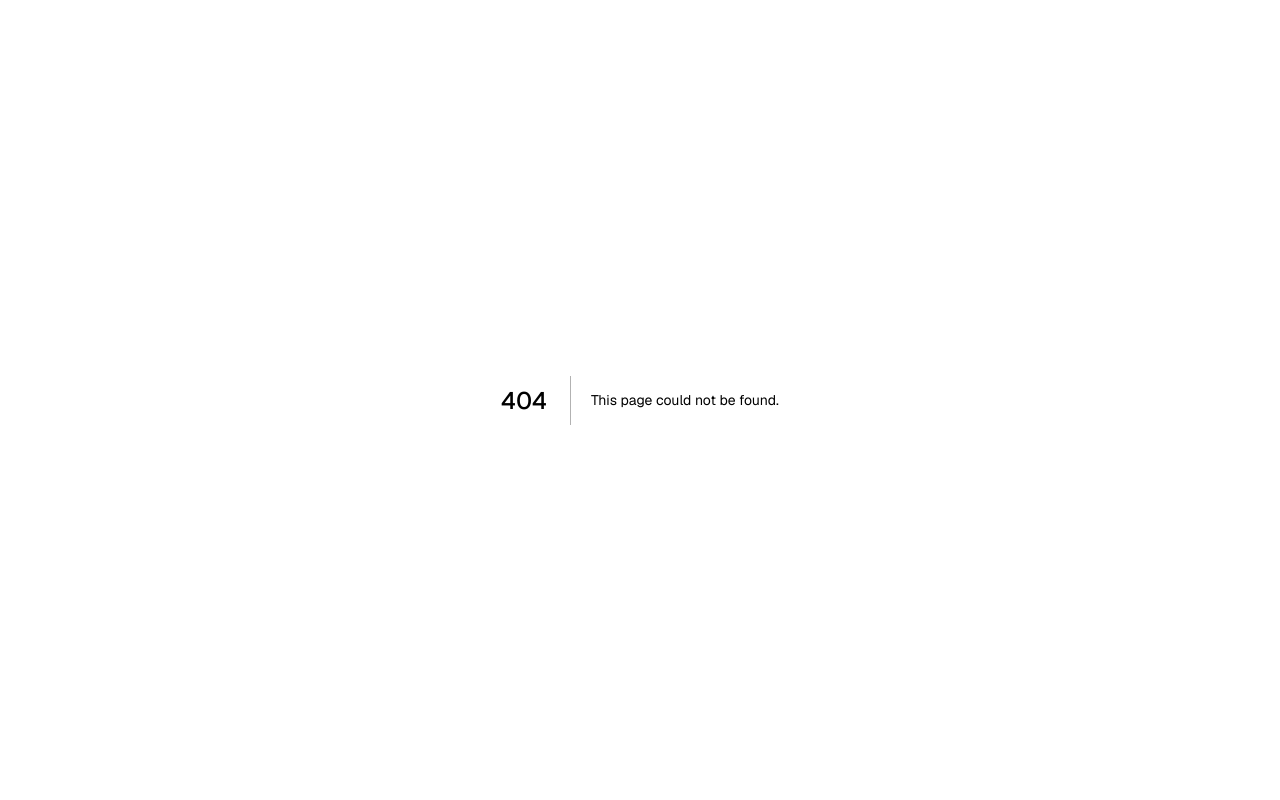
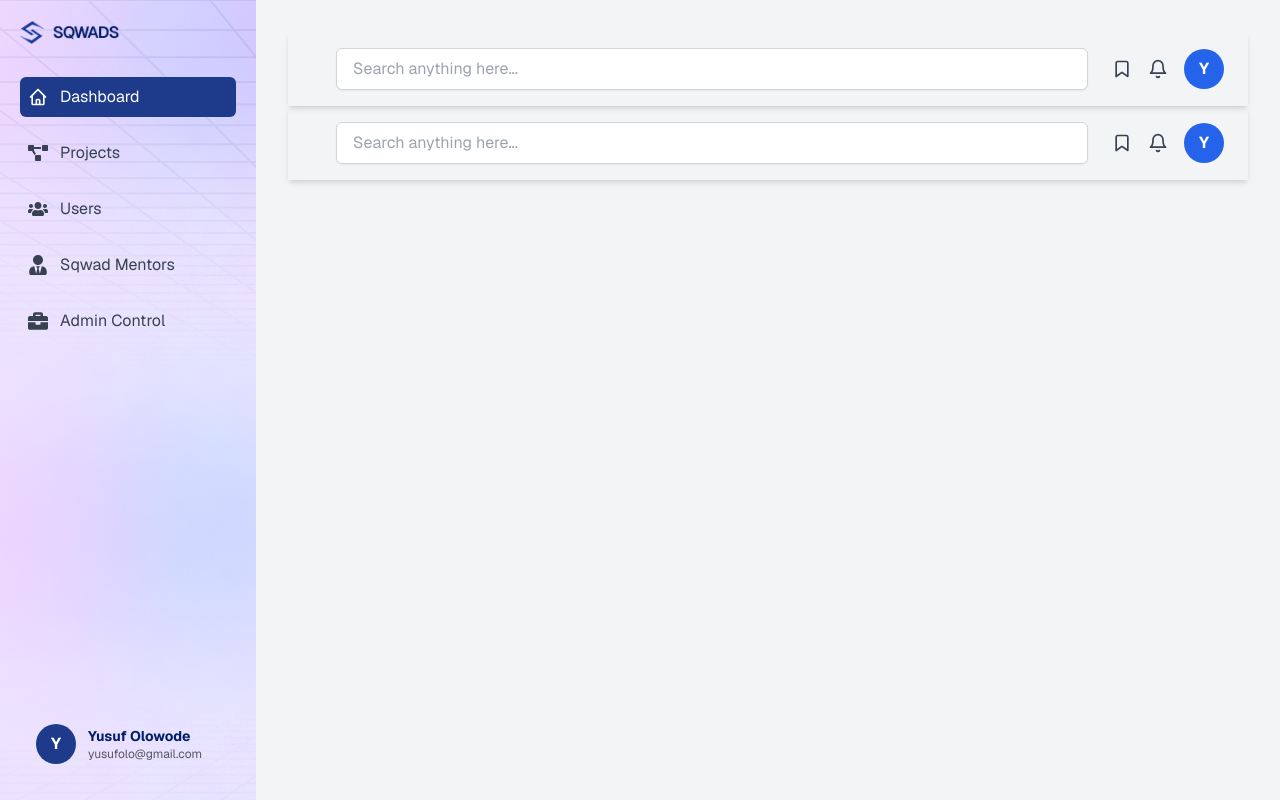
Before and after one commit to Sqwads/FE, a Next.js app: page /admin_topnav in a window 1280 px wide. Before the commit this address had no page. Built offline with nearby package versions, Linux system fonts and the light colour scheme.

Commit message:
Dashboards in progress

```diff
--- /dev/null
+++ b/app/(admin)/admin_dashboard/page.tsx
@@ -0,0 +1,11 @@
+import React from 'react';
+
+function AdminDashboard() {
+    return (
+        <div>
+            <h1>Welcome to the SQWADS Dashboard...</h1>
+        </div>
+    );
+}
+
+export default AdminDashboard;
--- /dev/null
+++ b/app/(admin)/admin_sidebar/page.tsx
@@ -0,0 +1,68 @@
+'use client';
+
+import { useState } from 'react';
+import { AiOutlineClose, AiOutlineMenu } from 'react-icons/ai';
+import { FaProjectDiagram, FaUsers, FaUserTie, FaBriefcase } from 'react-icons/fa';
+import { HiOutlineHome } from 'react-icons/hi';
+import Link from 'next/link';
+import Image from 'next/image';
+
+const AdminSidebar = () => {
+  const [isOpen, setIsOpen] = useState(false);
+
+  return (
+    <div className="relative h-screen">
+      {/* Mobile Menu Toggle */}
+      <button
+        className="md:hidden fixed top-4 left-4 z-50 p-2 text-gray-700 bg-white shadow-lg rounded-md"
+        onClick={() => setIsOpen(!isOpen)}
+      >
+        {isOpen ? <AiOutlineClose size={24} /> : <AiOutlineMenu size={24} />}
+      </button>
+
+      {/* AdminSidebar */}
+      <div
+      style={{ backgroundImage: 'url("/images/signup_bg.png")' }}
+        className={`fixed top-0 left-0 h-full w-64 p-5 flex flex-col transition-transform duration-300 ease-in-out
+        ${isOpen ? 'translate-x-0' : '-translate-x-full md:translate-x-0'}`}
+      >
+        {/* Logo */}
+        <div className="flex items-center gap-3 mb-8">
+          <Image src="/images/sqwads-logo-2.png" alt="Logo" width={100} height={50} />
+        </div>
+
+        {/* Navigation Links */}
+        <nav className="flex flex-col gap-4">
+          <Link href="/dashboard" className="flex items-center gap-3 p-2 bg-blue-900 text-white rounded-md">
+            <HiOutlineHome size={20} /> Dashboard
+          </Link>
+          <Link href="/projects" className="flex items-center gap-3 p-2 text-gray-700 hover:bg-blue-100 rounded-md">
+            <FaProjectDiagram size={20} /> Projects
+          </Link>
+          <Link href="/users" className="flex items-center gap-3 p-2 text-gray-700 hover:bg-blue-100 rounded-md">
+            <FaUsers size={20} /> Users
+          </Link>
+          <Link href="/mentors" className="flex items-center gap-3 p-2 text-gray-700 hover:bg-blue-100 rounded-md">
+            <FaUserTie size={20} /> Sqwad Mentors
+          </Link>
+          <Link href="/admin" className="flex items-center gap-3 p-2 text-gray-700 hover:bg-blue-100 rounded-md">
+            <FaBriefcase size={20} /> Admin Control
+          </Link>
+        </nav>
+
+        {/* Footer - User Profile */}
+        <div className="mt-auto flex items-center gap-3 p-4 text-white rounded-lg">
+          <div className="w-10 h-10 flex items-center justify-center bg-blue-900 text-white font-bold rounded-full">
+            Y
+          </div>
+          <div>
+            <h2 className="font-bold text-sm text-[#001D69]">Yusuf Olowode</h2>
+            <p className="text-xs text-[#16181BB2]">yusufolo@gmail.com</p>
+          </div>
+        </div>
+      </div>
+    </div>
+  );
+};
+
+export default AdminSidebar;
--- /dev/null
+++ b/app/(admin)/admin_topnav/page.tsx
@@ -0,0 +1,30 @@
+import Image from "next/image";
+import { FiBell, FiBookmark } from "react-icons/fi";
+
+export default function TopNav() {
+  return (
+    <nav className="shadow-md px-6 py-4 flex items-center justify-between top-0 z-50">
+      {/* Search Bar */}
+      <div className="flex-1 mx-6 hidden md:block">
+        <input
+          type="text"
+          placeholder="Search anything here..."
+          className="w-full px-4 py-2 rounded-md bg-white shadow-sm text-gray-700 border border-gray-300 focus:outline-none focus:ring-2 focus:ring-blue-500"
+        />
+      </div>
+
+      {/* Right Side - Icons and Profile */}
+      <div className="flex items-center gap-4">
+        <FiBookmark className="text-gray-700 text-xl cursor-pointer" />
+        <FiBell className="text-gray-700 text-xl cursor-pointer" />
+
+        {/* User Profile */}
+        <div className="relative">
+          <div className="w-10 h-10 rounded-full bg-blue-600 flex items-center justify-center text-white font-bold">
+            Y {/* First letter of user’s name */}
+          </div>
+        </div>
+      </div>
+    </nav>
+  );
+}
--- /dev/null
+++ b/app/(admin)/layout.tsx
@@ -0,0 +1,19 @@
+import React, { Children } from 'react';
+import AdminSidebar from './admin_sidebar/page';
+import TopNav from './admin_topnav/page';
+
+export default function AppLayout({ children }: Readonly<{ children: React.ReactNode }>) {
+    return(
+        <div className="flex" >
+
+            {/* Sidebar */}
+            <AdminSidebar />
+
+            {/* Main Content */}
+            <div className="flex-1 p-8 bg-gray-100 ml-64">
+                 <TopNav />
+              {children}
+            </div>
+    </div>
+    )
+}
--- a/app/(application)/layout.tsx
+++ b/app/(application)/layout.tsx
@@ -1,10 +1,16 @@
 import React from 'react';
+import Sidebar from './sidebar/page';
 
 export default function AppLayout({ children }: Readonly<{ children: React.ReactNode }>) {
     return(
-        <div>
+        <div className="flex" >
+            {/* Sidebar */}
+            <Sidebar />
 
-            {children}
-        </div>
+            {/* Main Content */}
+            <div className="flex-1 p-8 bg-gray-100">
+              {children}
+            </div>
+    </div>
     )
 }
--- /dev/null
+++ b/app/(application)/sidebar/page.tsx
@@ -0,0 +1,60 @@
+'use client';
+
+import Image from 'next/image';
+import Link from 'next/link';
+import { useState } from 'react';
+import { AiOutlineClose, AiOutlineMenu } from 'react-icons/ai';
+import { FaProjectDiagram } from 'react-icons/fa';
+import { HiOutlineHome, HiOutlineClipboardList } from 'react-icons/hi';
+import { BsDatabase } from 'react-icons/bs';
+
+const Sidebar = () => {
+  const [isOpen, setIsOpen] = useState(false);
+
+  return (
+    <div className="relative h-screen" >
+      {/* Mobile Menu Toggle */}
+      <button
+        className="md:hidden fixed top-4 left-4 z-50 p-2 text-gray-700 bg-white shadow-lg rounded-md"
+        onClick={() => setIsOpen(!isOpen)}
+      >
+        {isOpen ? <AiOutlineClose size={24} /> : <AiOutlineMenu size={24} />}
+      </button>
+
+      {/* Sidebar */}
+      <div
+        className={`fixed top-0 left-0 h-full bg-white shadow-lg w-64 p-5 flex flex-col transition-transform duration-300 ease-in-out
+        ${isOpen ? 'translate-x-0' : '-translate-x-full md:translate-x-0'}`}
+        style={{ backgroundImage: 'url("/images/signup_bg.png")' }}
+      >
+        {/* Logo */}
+        <div className="flex items-center gap-3 mb-8">
+          <Image src="/images/sqwads-logo-2.png" alt="Logo" width={100} height={50} />
+        </div>
+
+        {/* Navigation Links */}
+        <nav className="flex flex-col gap-4">
+          <Link href="/dashboard" className="flex items-center gap-3 p-2 text-gray-700 hover:bg-blue-100 rounded-md">
+            <HiOutlineHome size={20} /> Home
+          </Link>
+          <Link href="/projects" className="flex items-center gap-3 p-2 text-gray-700 hover:bg-blue-100 rounded-md">
+            <FaProjectDiagram size={20} /> Projects
+          </Link>
+          <Link href="/board" className="flex items-center gap-3 p-2 text-gray-700 hover:bg-blue-100 rounded-md">
+            <HiOutlineClipboardList size={20} /> Board
+          </Link>
+          <Link href="/database" className="flex items-center gap-3 p-2 text-gray-700 hover:bg-blue-100 rounded-md">
+            <BsDatabase size={20} /> Database
+          </Link>
+        </nav>
+
+        {/* Footer */}
+        <div className="mt-auto text-xs text-gray-400 text-center">
+          © 2024 Sqwads
+        </div>
+      </div>
+    </div>
+  );
+};
+
+export default Sidebar;
--- a/app/(onboarding)/layout.tsx
+++ b/app/(onboarding)/layout.tsx
@@ -29,8 +29,8 @@ export default function OnBoardingLayout({ children }: Readonly<{ children: Reac
       {/* Main Content */}
       <div className="flex flex-col lg:flex-row justify-between items-center lg:w-[80%] mx-auto">
         {/* Left Section (Shared Across All Pages) */}
-        <div className="flex flex-col items-start text-left lg:w-1/2 lg:block hidden mb-10 lg:mb-0">
-          <h1 className="text-3xl font-bold text-gray-800 mb-4">
+        <div className="flex flex-col items-start text-left lg:w-1/2 mb-10 lg:mb-0">
+        <h1 className="text-3xl font-bold text-gray-800 mb-4">
             Let’s Know You Better
           </h1>
           <p className="text-sm text-gray-600 mb-6">
--- a/app/(onboarding)/onboarding/page.tsx
+++ b/app/(onboarding)/onboarding/page.tsx
@@ -1,8 +1,11 @@
 "use client";
 import React from 'react';
 import { FaLongArrowAltRight } from 'react-icons/fa';
+import { useRouter } from 'next/navigation';
 
 const OnboardingStage_1 = () => {
+  const router = useRouter();
+
   return (
     <>
       <div className="bg-white shadow-md rounded-lg lg:px-20 lg:py-20 px-5 py-10 w-full h-full flex flex-col justify-between">
@@ -51,7 +54,9 @@ const OnboardingStage_1 = () => {
         </div>
 
         {/* Continue Button */}
-        <button className="flex items-center justify-center bg-blue-800 text-white px-8 py-4 rounded-md hover:bg-blue-900 w-full">
+        <button
+          onClick={() => router.push('/onboarding_2')}
+          className="flex items-center justify-center bg-blue-800 text-white px-8 py-4 rounded-md hover:bg-blue-900 w-full">
           Continue <FaLongArrowAltRight className="ml-2" />
         </button>
       </div>
--- a/app/(onboarding)/onboarding_2/page.tsx
+++ b/app/(onboarding)/onboarding_2/page.tsx
@@ -2,6 +2,7 @@
 import Image from "next/image";
 import React, { useState } from "react";
 import { FaLongArrowAltRight } from "react-icons/fa";
+import { useRouter } from "next/navigation";
 
 // Define a type for the Card props
 interface CardProps {
@@ -15,18 +16,19 @@ interface CardProps {
 const Card: React.FC<CardProps> = ({ imageSrc, label, isSelected, onSelect }) => {
   return (
     <div
-      className={`border rounded-lg p-4 cursor-pointer ${
+      className={`border rounded-lg p-4 cursor-pointer flex flex-col items-center ${
         isSelected ? "bg-blue-100 border-blue-500" : "bg-white border-gray-300"
       }`}
       onClick={onSelect}
     >
-      <Image
-        src={imageSrc}
-        alt={label}
-        width={150}
-        height={100}
-        className="rounded-md mb-3"
-      />
+      <div className="w-full h-20 relative mb-3">
+        <Image
+          src={imageSrc}
+          alt={label}
+          fill
+          className="rounded-md object-cover"
+        />
+      </div>
       <h3
         className={`text-center font-medium ${
           isSelected ? "text-blue-800" : "text-gray-800"
@@ -58,8 +60,9 @@ const OnboardingStage_2 = () => {
     );
   };
 
+  const router = useRouter();
+
   return (
-
     <div className="bg-white shadow-md rounded-lg p-10 w-full flex flex-col justify-between">
       {/* Progress Tracker */}
       <div className="mb-10">
@@ -97,6 +100,7 @@ const OnboardingStage_2 = () => {
 
       {/* Continue Button */}
       <button
+        onClick={() => router.push('/onboarding_3')}
         className="flex items-center justify-center bg-blue-800 text-white px-8 py-4 rounded-md hover:bg-blue-900 w-full"
         disabled={selectedDomains.length === 0}
       >
--- a/app/(onboarding)/onboarding_3/page.tsx
+++ b/app/(onboarding)/onboarding_3/page.tsx
@@ -1,6 +1,7 @@
 "use client";
 import Image from "next/image";
 import React, { useState } from "react";
+import { useRouter } from "next/navigation";
 
 // Define a type for the Card props
 interface CardProps {
@@ -21,13 +22,14 @@ const Card: React.FC<CardProps> = ({ imageSrc, label, isSelected, onSelect }) =>
       }`}
       onClick={onSelect}
     >
-      <Image
-        src={imageSrc}
-        alt={label}
-        width={150}
-        height={100}
-        className="rounded-md mb-3"
-      />
+      <div className="w-full h-20 relative mb-3">
+              <Image
+                src={imageSrc}
+                alt={label}
+                fill
+                className="rounded-md object-cover"
+              />
+            </div>
       <h3
         className={`text-center font-medium ${
           isSelected ? "text-blue-800" : "text-gray-800"
@@ -58,7 +60,7 @@ const FinalOnboarding = () => {
         : [...prev, label]
     );
   };
-
+  const router = useRouter();
   return (
     <div className="flex justify-center items-center h-full w-[100%]">
     <div className="bg-white shadow-md rounded-lg p-10 w-full flex flex-col justify-between">
@@ -98,6 +100,7 @@ const FinalOnboarding = () => {
 
         {/* Continue Button */}
         <button
+        onClick={() => router.push ('/dashboard')}
           className="flex items-center justify-center bg-blue-800 text-white px-8 py-4 rounded-md hover:bg-blue-900 w-full"
           disabled={selectedDomains.length === 0}
         >
```
Also changed, not shown: public/images/sqwads-logo-2.png (added).
